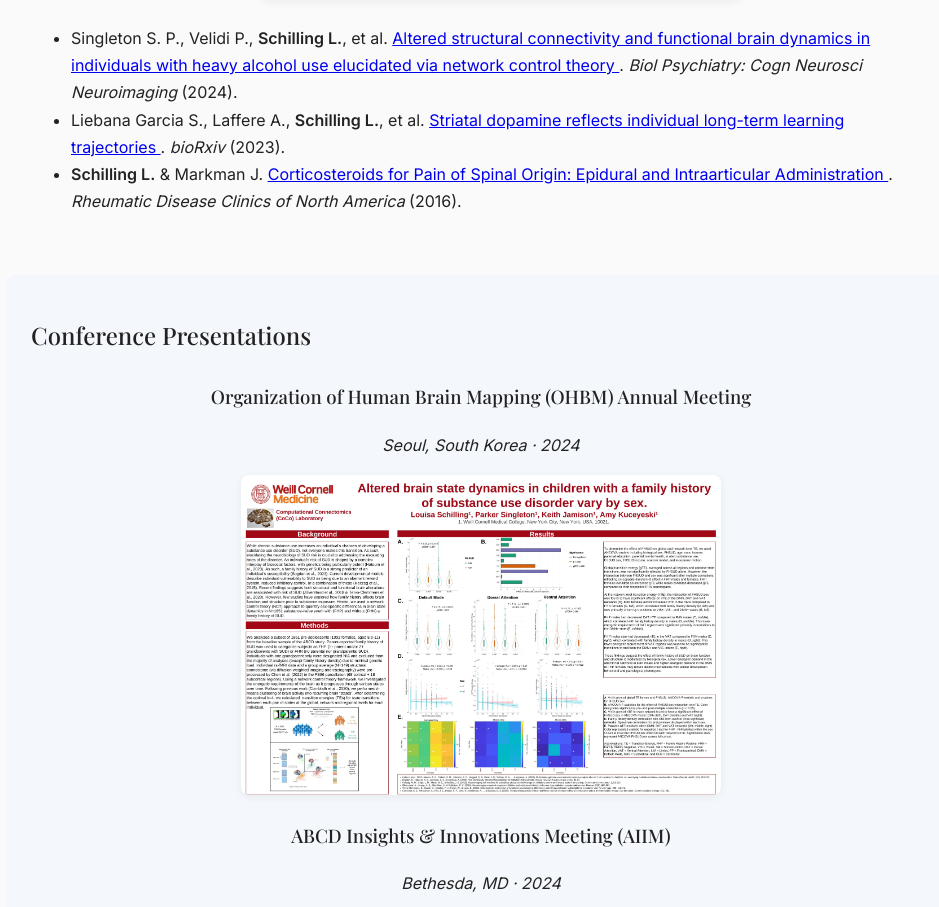
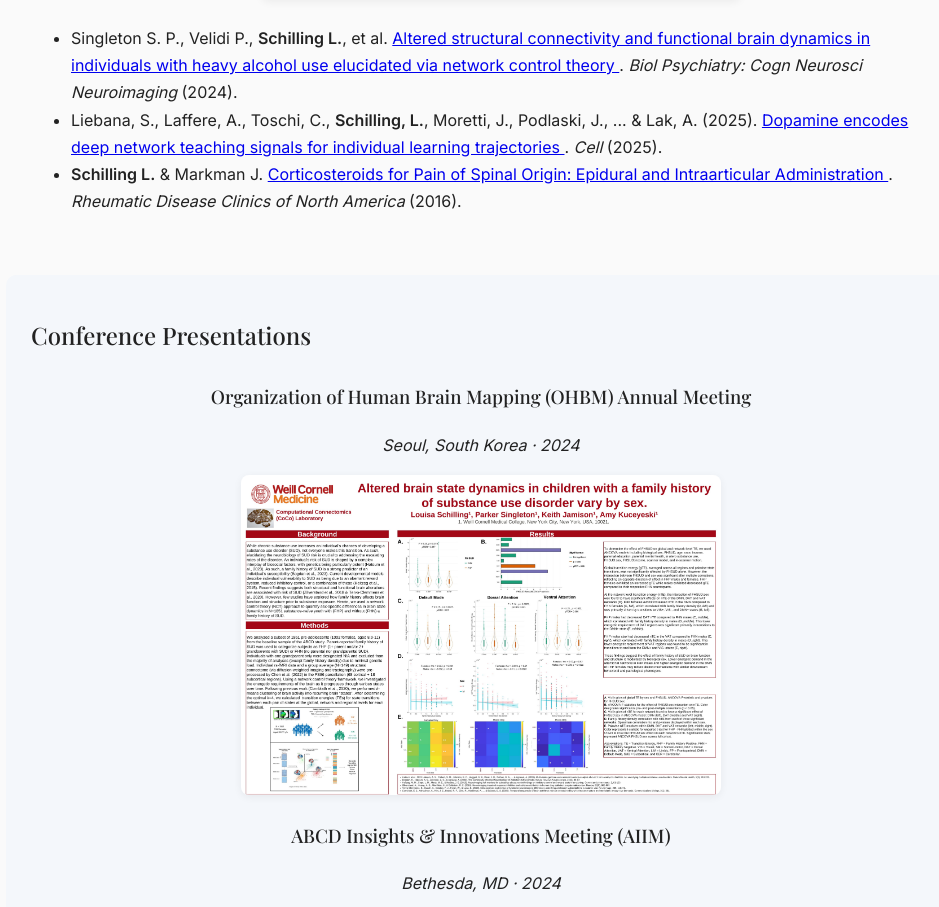
Before and after one commit to louisaschill/louisaschill.github.io, a plain HTML site: page research.html in a window 1280 px wide. Shown: the part 1092-1999 px from the top of the page, without its empty margins (159-1098 px from the left). Drawn offline with nearby package versions, Linux system fonts and the light colour scheme.

Commit message:
Update research.html

```diff
--- a/research.html
+++ b/research.html
@@ -57,11 +57,11 @@
       </li>
 
       <li>
-        Liebana Garcia S., Laffere A., <strong>Schilling L.</strong>, et al.
-        <a href="https://www.biorxiv.org/content/10.1101/2023.12.14.571653v1" target="_blank">
-          Striatal dopamine reflects individual long-term learning trajectories
+        Liebana, S., Laffere, A., Toschi, C., <strong>Schilling, L.</strong>, Moretti, J., Podlaski, J., ... & Lak, A. (2025).
+        <a href="https://www.cell.com/cell/fulltext/S0092-8674(25)00575-6" target="_blank">
+          Dopamine encodes deep network teaching signals for individual learning trajectories
         </a>.
-        <em>bioRxiv</em> (2023).
+        <em>Cell</em> (2025).
       </li>
 
       <li>
```
